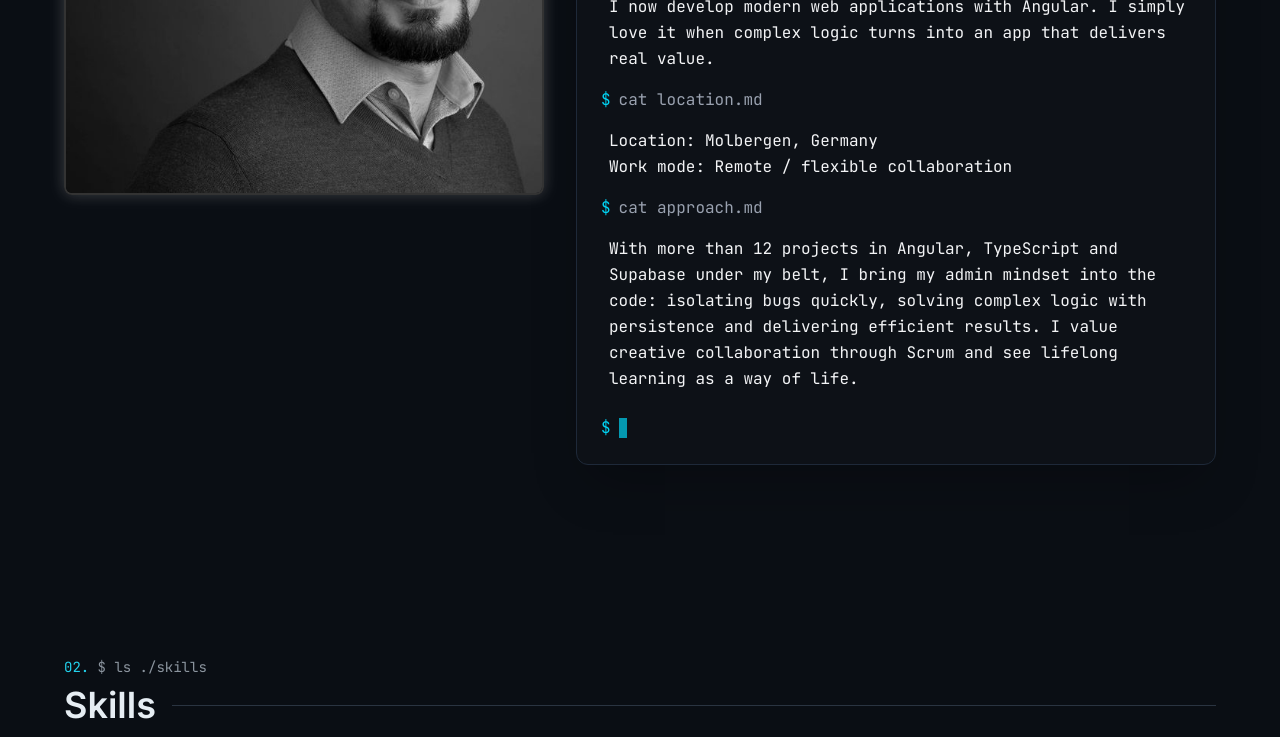
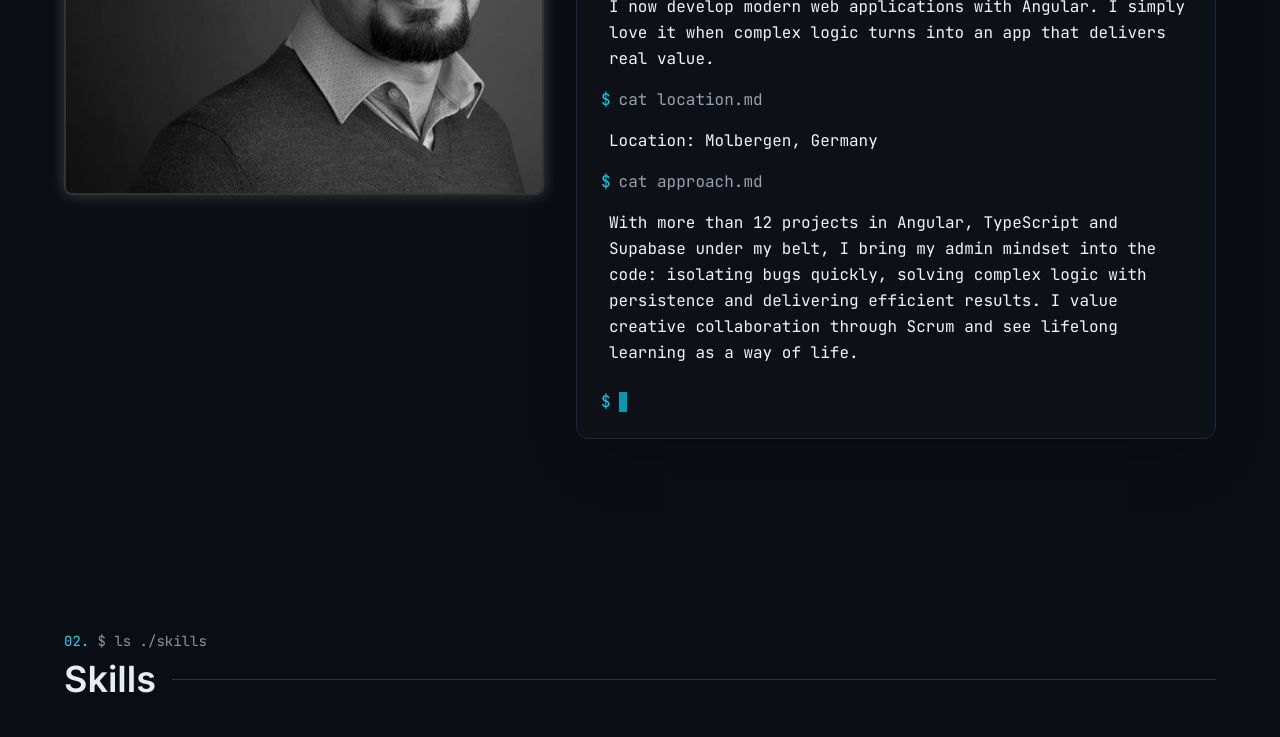
Before and after one commit to DurnaMa/newPortfolio, a React (Vite) app: page / in a window 1280 px wide. Shown: the part 1220-1957 px from the top of the page. Built offline with nearby package versions, Linux system fonts and the light colour scheme.

Commit message:
style(copy): neutral wording for skills, contact and about sections
- reword skills call-to-action
- contact section: neutral invitation instead of job-seeking text
- remove work mode line from about section

```diff
--- a/src/components/About.tsx
+++ b/src/components/About.tsx
@@ -43,11 +43,7 @@ function About() {
               <span className="text-cyan-400 select-none">$</span>
               <span className="text-gray-400">cat location.md</span>
             </div>
-            <div className="leading-relaxed text-gray-100 pl-2">
-              {t.about.location}
-              <br />
-              {t.about.workMode}
-            </div>
+            <div className="leading-relaxed text-gray-100 pl-2">{t.about.location}</div>
 
             <div className="flex items-center space-x-2">
               <span className="text-cyan-400 select-none">$</span>
--- a/src/i18n/translations.ts
+++ b/src/i18n/translations.ts
@@ -25,7 +25,6 @@ const de = {
     heading: 'Über mich',
     text: 'Hey, ich bin Mahir! Wer aus der IT-Administration kommt, weiß, wie wichtig funktionierende Systeme sind. Nach Jahren in der Telematikinfrastruktur wollte ich aber die Seiten wechseln: Weg vom reinen Verwalten, hin zum eigentlichen Bauen. Genau deshalb entwickle ich heute moderne Webanwendungen mit Angular. Mich begeistert es einfach, wenn aus komplexer Logik am Ende eine App wird, die echten Nutzen bringt.',
     location: 'Standort: Molbergen',
-    workMode: 'Arbeitsmodell: Remote / flexible Zusammenarbeit',
     approach:
       'Mit über 12 Projekten in Angular, TypeScript und Supabase im Gepäck bringe ich mein Admin-Mindset in den Code: Fehler schnell isolieren, komplexe Logik ausdauernd lösen und effiziente Ergebnisse liefern. Ich schätze den kreativen Austausch via Scrum und sehe lebenslanges Lernen als Lebenseinstellung.',
   },
@@ -57,8 +56,8 @@ const de = {
   contact: {
     heading: 'Kontakt',
     title: 'Lass uns',
-    titleAccent: 'zusammenarbeiten.',
-    desc: 'Du suchst einen Frontend-Entwickler, der komplexe Probleme strukturiert angeht und Systeme von Grund auf versteht? Ich freue mich über spannende Projekte, Festanstellungen und Remote-Zusammenarbeit.',
+    titleAccent: 'vernetzen.',
+    desc: 'Fragen zu meinen Projekten, Feedback oder einfach Lust auf einen Austausch über Webentwicklung? Schreib mir – ich freue mich über deine Nachricht.',
   },
   form: {
     nameLabel: 'Wie heißt du?',
@@ -124,7 +123,6 @@ const en: Translation = {
     heading: 'About me',
     text: "Hey, I'm Mahir! Anyone coming from IT administration knows how important working systems are. After years in telematics infrastructure, though, I wanted to switch sides: away from just managing, towards actually building. That's exactly why I now develop modern web applications with Angular. I simply love it when complex logic turns into an app that delivers real value.",
     location: 'Location: Molbergen, Germany',
-    workMode: 'Work mode: Remote / flexible collaboration',
     approach:
       'With more than 12 projects in Angular, TypeScript and Supabase under my belt, I bring my admin mindset into the code: isolating bugs quickly, solving complex logic with persistence and delivering efficient results. I value creative collaboration through Scrum and see lifelong learning as a way of life.',
   },
@@ -155,9 +153,9 @@ const en: Translation = {
   },
   contact: {
     heading: 'Contact',
-    title: "Let's work",
-    titleAccent: 'together.',
-    desc: "Looking for a frontend developer who tackles complex problems in a structured way and understands systems from the ground up? I'm happy to hear about exciting projects, permanent positions and remote collaboration.",
+    title: "Let's",
+    titleAccent: 'connect.',
+    desc: "Questions about my projects, feedback or just up for a chat about web development? Drop me a message – I'm happy to hear from you.",
   },
   form: {
     nameLabel: "What's your name?",
```
